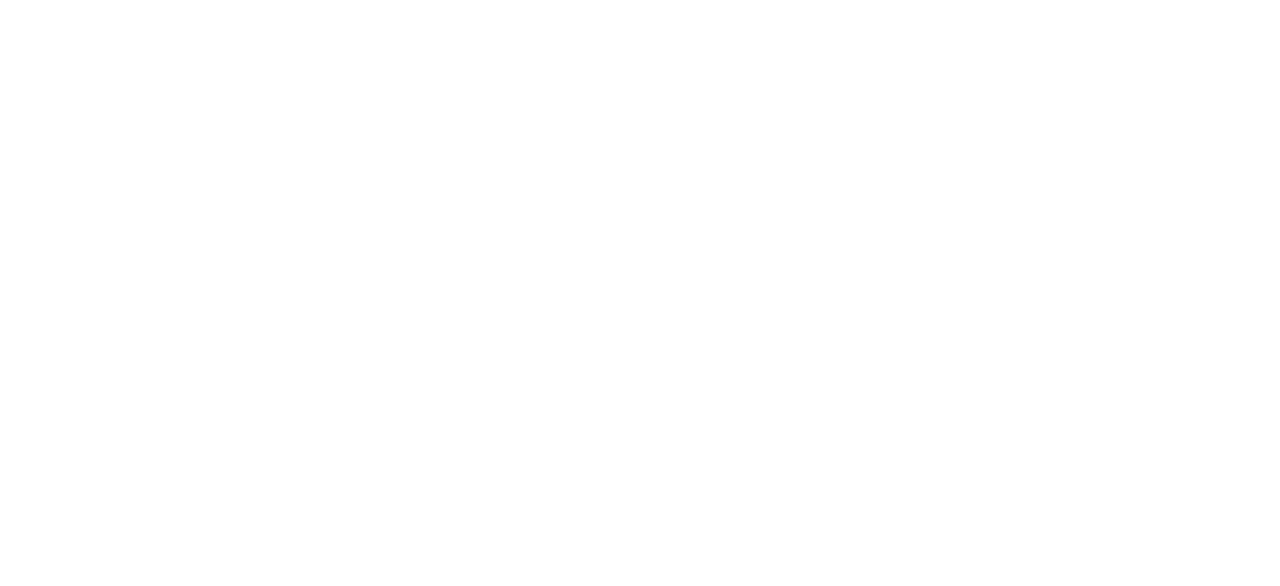
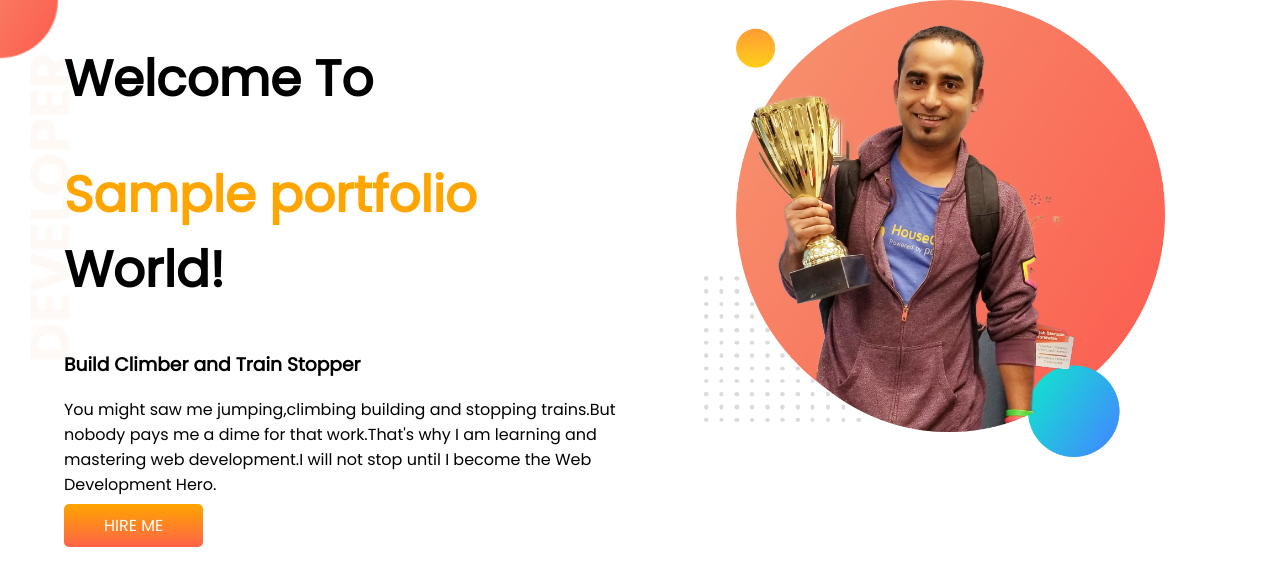
Before and after one commit to LailaIsrat/developer-portfolio, a plain HTML site: page index.html in a window 1280 px wide. Drawn offline with Linux system fonts and the light colour scheme.

Commit message:
first section

```diff
--- a/index.html
+++ b/index.html
@@ -1,13 +1,34 @@
 <!DOCTYPE html>
 <html lang="en">
+
 <head>
     <meta charset="UTF-8">
     <meta http-equiv="X-UA-Compatible" content="IE=edge">
     <meta name="viewport" content="width=device-width, initial-scale=1.0">
     <title>Sample Portfolio</title>
+    <link rel="preconnect" href="https://fonts.googleapis.com">
+    <link rel="preconnect" href="https://fonts.gstatic.com" crossorigin>
+    <link href="https://fonts.googleapis.com/css2?family=Poppins&display=swap" rel="stylesheet">
     <link rel="stylesheet" href="style.css">
 </head>
+
 <body>
+    <section class="top-banner">
+        <div class="half-width">
+            <h1>Welcome To</h1>
+            <h1><span class="orange-colour">Sample portfolio</span> World!</h1>
+            <h3>Build Climber and Train Stopper</h3>
+            <p>You might saw me jumping,climbing building and stopping trains.But nobody pays me a dime for that
+                work.That's
+                why I am learning and mastering web development.I will not stop until I become the Web Development Hero.
+            </p>
+            <a class="link-button" target="_blank" href="https://www.linkedin.com/in/laila-israt-a3629b155/">HIRE ME</a>
+        </div>
+        <div class="half-width">
+            <img src="images/jhankar.png" alt="">
+        </div>
+    </section>
 
 </body>
+
 </html>
--- a/style.css
+++ b/style.css
@@ -0,0 +1,33 @@
+body{
+    font-family: 'Poppins', sans-serif;
+    margin: 0%;
+}
+h1{
+    font-size: 50PX;
+}
+.orange-colour{
+    color: orange;
+}
+section{
+    display: flex;
+}
+.half-width{
+    width: 50%;
+    padding-left: 5%;
+}
+.half-width img{
+    width: 80%;
+}
+.link-button{
+    text-decoration: none;
+    background-image: linear-gradient(orange,tomato);
+    padding: 10px 40px;
+    color: white ;
+    font-weight: 400;
+    border-radius:5px ;
+
+}
+.top-banner{
+    background-image: url(images/top-banner.png) ;
+    background-repeat: no-repeat;
+}
```
Also changed, not shown: images/dream-bg.png (added), images/exp-bg.png (added), images/jhankar.png (added), images/jhankar2.png (added), images/my-bg.png (added), images/my-bg2.png (added), images/top-banner.png (added), 7 other files.
